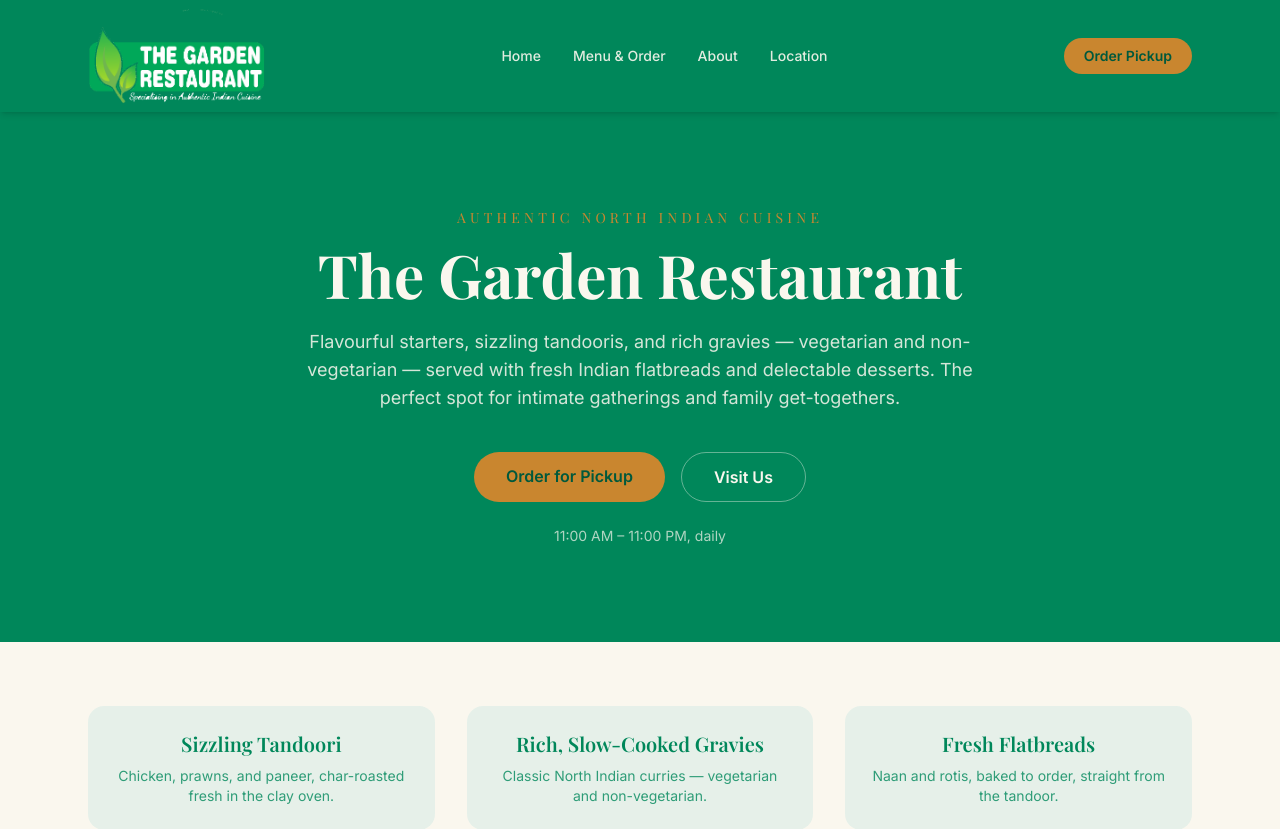
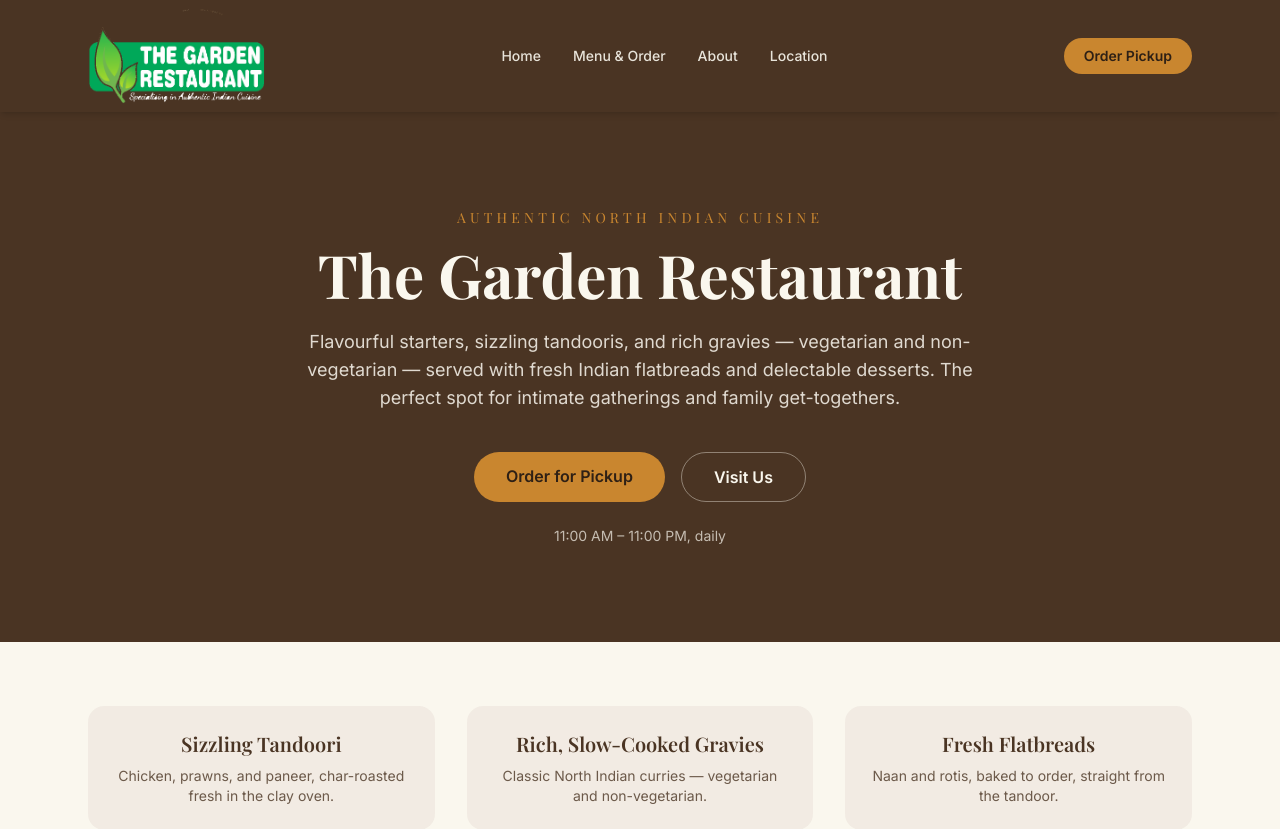
Before and after one commit to keithrodrigues4837/garden-restaurant, a Next.js app: page / in a window 1280 px wide. Shown: the top 829 px of the page. Built offline with nearby package versions, Linux system fonts and the light colour scheme; a web font is replaced by a local one.

Commit message:
Apply forest brown theme to homepage section backgrounds

```diff
--- a/src/app/globals.css
+++ b/src/app/globals.css
@@ -4,10 +4,10 @@
   --background: #faf7ee;
   --foreground: #22301f;
 
-  --color-forest: #00875a;
-  --color-forest-dark: #00593c;
-  --color-sage: #52b462;
-  --color-sage-light: #d9ede6;
+  --color-forest: #4a3423;
+  --color-forest-dark: #2e2015;
+  --color-sage: #8a6a52;
+  --color-sage-light: #ede4dc;
   --color-cream: #faf7ee;
   --color-gold: #c9862f;
   --color-gold-dark: #a86a1f;
```
